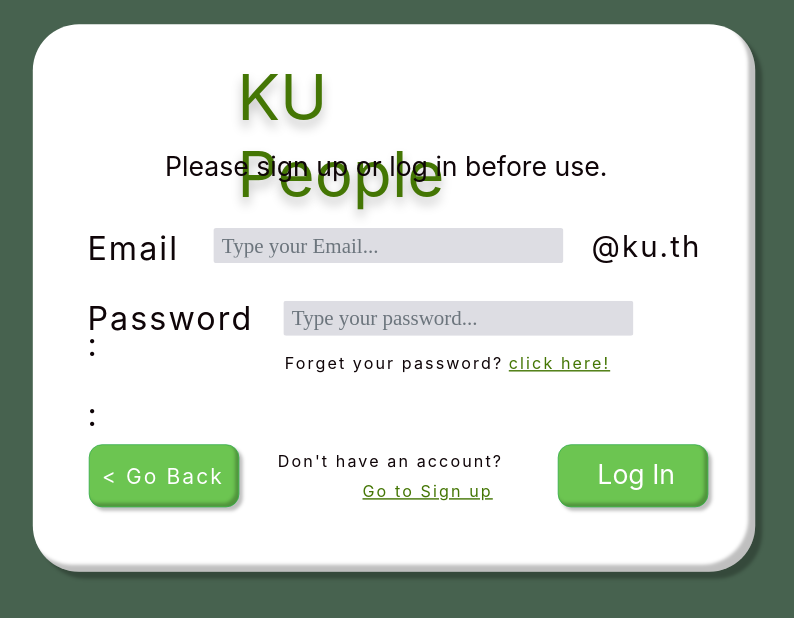
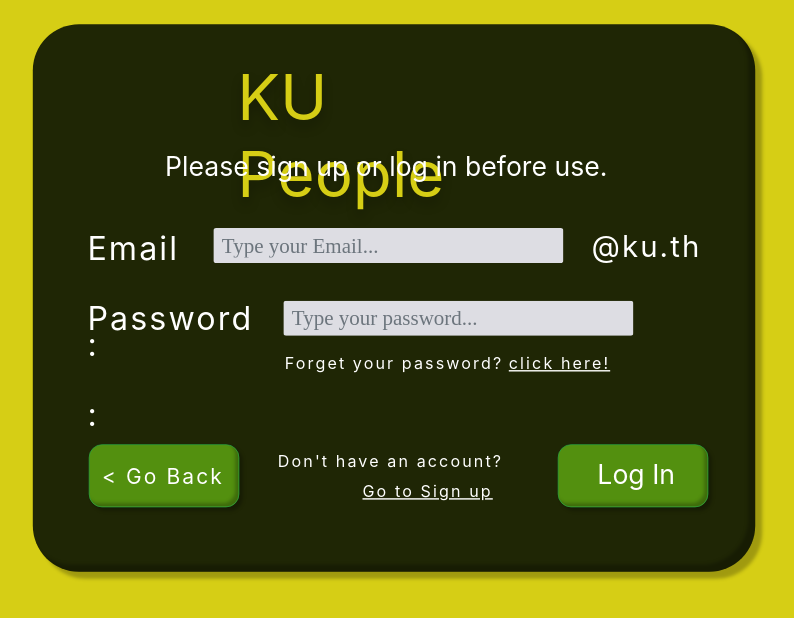
Before and after one commit to qqunx9999/KPP_Frontend, a React (Create React App) app in the folder frontend/: page /LogIn in a window 1280 px wide. Shown: the top 618 px of the page, without its empty margins (239-1033 px from the left). Built offline with nearby package versions, Linux system fonts and the light colour scheme.

Commit message:
ChangeColorOnLoginPage

```diff
--- a/frontend/src/CSSsource/LoginPage.css
+++ b/frontend/src/CSSsource/LoginPage.css
@@ -1,9 +1,9 @@
 .LogInPage1 {
   width: 100%;
   height: 100%;
+  margin: 0;
   overflow: hidden;
-  margin: 0;
-  background: var(--Theme6, #47624f);
+  background: var(--B5, #d6ce15);
   position: absolute;
 
   }
@@ -19,7 +19,7 @@
     width: 1032px;
     height: 782px;
     overflow: visible;
-    background: var(--Theme1, #ffffff);
+    background: var(--B1, #1f2605);
     box-shadow: 10px 10px 5px 0px rgba(0, 0, 0, 0.25), inset -10px -10px 5px 0px rgba(0,0,0,0.25);
     border-radius: 66px;
     margin : 2.5%;
@@ -40,7 +40,7 @@
     overflow: visible;
     text-shadow: 0px 10px 15px rgba(0, 0, 0, 0.25);
     font-family: "Inter", sans-serif;
-    color: var(--Theme4, #447604);
+    color: var(--B5, #d6ce15);
     font-size: 91px;
     letter-spacing: 0px;
     line-height: 1.2;
@@ -54,7 +54,7 @@
     height: 110px;
     overflow: visible;
     font-family: "Inter", sans-serif;
-    color: var(--Theme3, #0f0508);
+    color: var(--Theme1, #ffffff);
     font-size: 38px;
     letter-spacing: 0px;
     line-height: 1.2;
@@ -68,7 +68,7 @@
     height: 138px;
     overflow: visible;
     font-family: "Inter", sans-serif;
-    color: var(--Theme3, #0f0508);
+    color: var(--Theme1, #ffffff);
     font-size: 46px;
     letter-spacing: 3px;
     line-height: 3;
@@ -102,7 +102,7 @@
   height: 126px;
   overflow: visible;
   font-family: "Inter", sans-serif;
-  color: var(--Theme3, #0f0508);
+  color: var(--Theme1, #ffffff);
   font-size: 42px;
   letter-spacing: 3px;
   line-height: 3;
@@ -116,7 +116,7 @@
   height: 138px;
   overflow: visible;
   font-family: "Inter", sans-serif;
-  color: var(--Theme3, #0f0508);
+  color: var(--Theme1, #ffffff);
   font-size: 46px;
   letter-spacing: 3px;
   line-height: 3;
@@ -150,7 +150,7 @@
   height: 69px;
   overflow: visible;
   font-family: "Inter", sans-serif;
-  color: var(--Theme3, #0f0508);
+  color: var(--Theme1, #ffffff);
   font-size: 23px;
   letter-spacing: 3px;
   line-height: 3;
@@ -164,7 +164,7 @@
   height: 69px;
   overflow: visible;
   font-family: "Inter", sans-serif;
-  color: var(--Theme4, #447604);
+  color: var(--Theme1, #ffffff);
   font-size: 23px;
   letter-spacing: 3px;
   line-height: 3;
@@ -192,7 +192,7 @@
   width: 215px;
   height: 90px;
   overflow: visible;
-  background: var(--Theme5, #6cc551);
+  background: var(--B3, #53900f);
   box-shadow: 5px 5px 5px 0px rgba(0, 0, 0, 0.25), inset -5px -5px 5px 0px rgba(0,0,0,0.25);
   border-radius: 19px;
   position: absolute;
@@ -205,7 +205,7 @@
   height: 69px;
   overflow: visible;
   font-family: "Inter", sans-serif;
-  color: var(--Theme3, #0f0508);
+  color: var(--Theme1, #ffffff);
   font-size: 23px;
   letter-spacing: 3px;
   line-height: 3;
@@ -219,7 +219,7 @@
   height: 69px;
   overflow: visible;
   font-family: "Inter", sans-serif;
-  color: var(--Theme4, #447604);
+  color: var(--Theme1, #ffffff);
   font-size: 23px;
   letter-spacing: 3px;
   line-height: 3;
@@ -233,7 +233,7 @@
   width: 317px;
   height: 82px;
   overflow: visible;
-  background: var(--Theme5, #6cc551);
+  background: var(--B3, #53900f);
   box-shadow: 5px 5px 5px 0px rgba(0, 0, 0, 0.25), inset -5px -5px 5px 0px rgba(0,0,0,0.25);
   border-radius: 19px;
   color: var(--Theme1, #ffffff);
@@ -246,7 +246,7 @@
   width: 215px;
   height: 90px;
   overflow: visible;
-  background: var(--Theme5, #6cc551);
+  background: var(--B3, #53900f);
   box-shadow: 5px 5px 5px 0px rgba(0, 0, 0, 0.25), inset -5px -5px 5px 0px rgba(0,0,0,0.25);
   border-radius: 19px;
   position: absolute;
```
